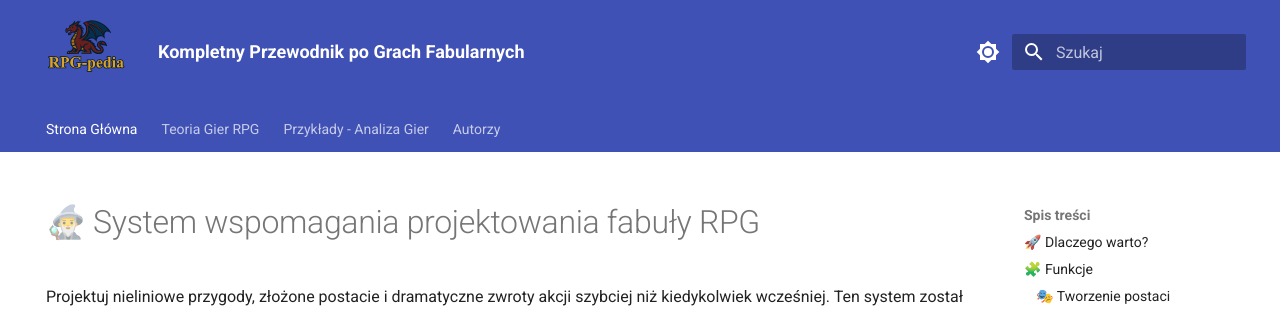
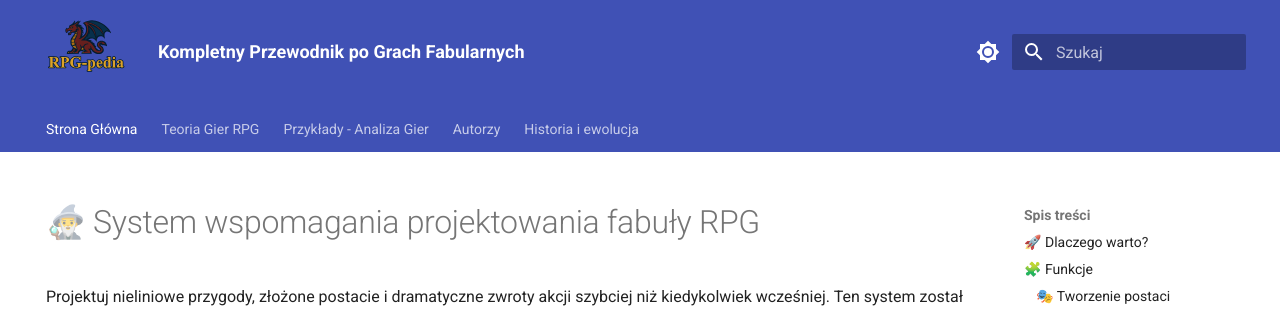
Before and after one commit to VsWisniaVs/ProjektWspomaganiePracyFabulyWGrachRPG, an MkDocs documentation site: the page built from docs/index.md, in a window 1280 px wide and 900 px high. Shown: the top 313 px of the window. Built offline with MkDocs 1.6.1 and Material for MkDocs 9.7.7, drawn with Linux system fonts in a browser that asks for light colours.

Commit message:
dodabue do mkdocs gitorii i ewolucji

```diff
--- a/mkdocs.yml
+++ b/mkdocs.yml
@@ -50,6 +50,7 @@ nav:
     - 'Analiza: Skyrim': 'przyklady/skyrim.md'
     - 'Analiza: Elder Ring': 'przyklady/elderring.md'
   - 'Autorzy': 'autorzy.md'
+  - Historia i ewolucja: historia-i-ewolucja.md
 
 markdown_extensions:
   - admonition
```
